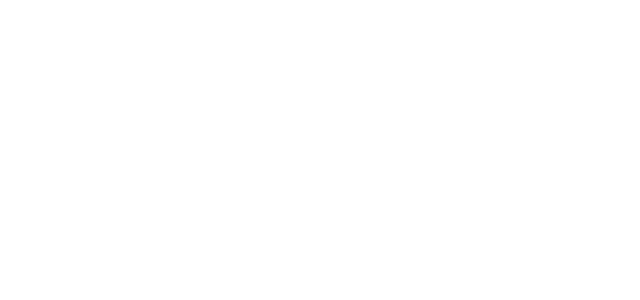
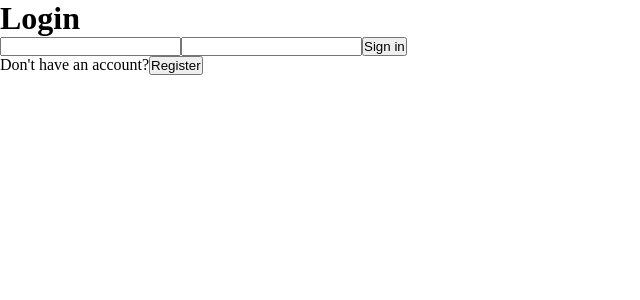
Before and after one commit to Mafeck/new-progress, a React (Create React App) app: page / in a window 1280 px wide. Shown: the top 300 px of the page, without its empty margins (0-640 px from the left). Built offline with nearby package versions, Linux system fonts and the light colour scheme.

Commit message:
login page started

```diff
--- a/src/App.js
+++ b/src/App.js
@@ -1,9 +1,11 @@
+import Login from "./pages/Login";
 import GlobalStyled from "./styles/global";
 
 function App() {
   return (
     <div>
       <GlobalStyled />
+      <Login />
     </div>
   );
 }
--- a/src/pages/Login/index.jsx
+++ b/src/pages/Login/index.jsx
@@ -0,0 +1,30 @@
+
+import { Paper, TextField } from "@material-ui/core";
+import { Container, GrayButton, BlueButton } from "./styles";
+import { yupResolver } from "@hookform/resolvers/yup";
+import { useForm } from "react-hook-form";
+import axios from "axios";
+import { useHistory } from "react-router";
+
+const Login = () => {
+
+    const history = useHistory();
+
+    return (
+        <div>
+            <div></div>
+            <h1>Login</h1>
+            <div>
+                <input type="text" />
+                <input type="text" />
+                <button>Sign in</button>
+            </div>
+            <div>
+                <span>Don't have an account?</span>
+                <button>Register</button>
+            </div>
+        </div>
+    )
+}
+
+export default Login;
--- /dev/null
+++ b/src/pages/Login/styles.js
@@ -0,0 +1,30 @@
+import styled from "styled-components";
+
+export const Container = styled.div`
+  width: 100vw;
+  height: 100vh;
+  display: flex;
+  align-items: center;
+  justify-content: space-around;
+  flex-direction: column;
+  h2 {
+    color: var(--darkBlue);
+    margin-bottom: 28px;
+  }
+`;
+
+export const GrayButton = styled.button`
+  color: var(--darkBlue);
+  font-size: 18px;
+  font-weight: bold;
+  width: 100%;
+  height: 50px;
+  border: 2px solid var(--darkBlue);
+  border-radius: 5px;
+  margin-top: 12px;
+`;
+
+export const BlueButton = styled(GrayButton)`
+  color: var(--white);
+  background-color: var(--darkBlue);
+`;
```
